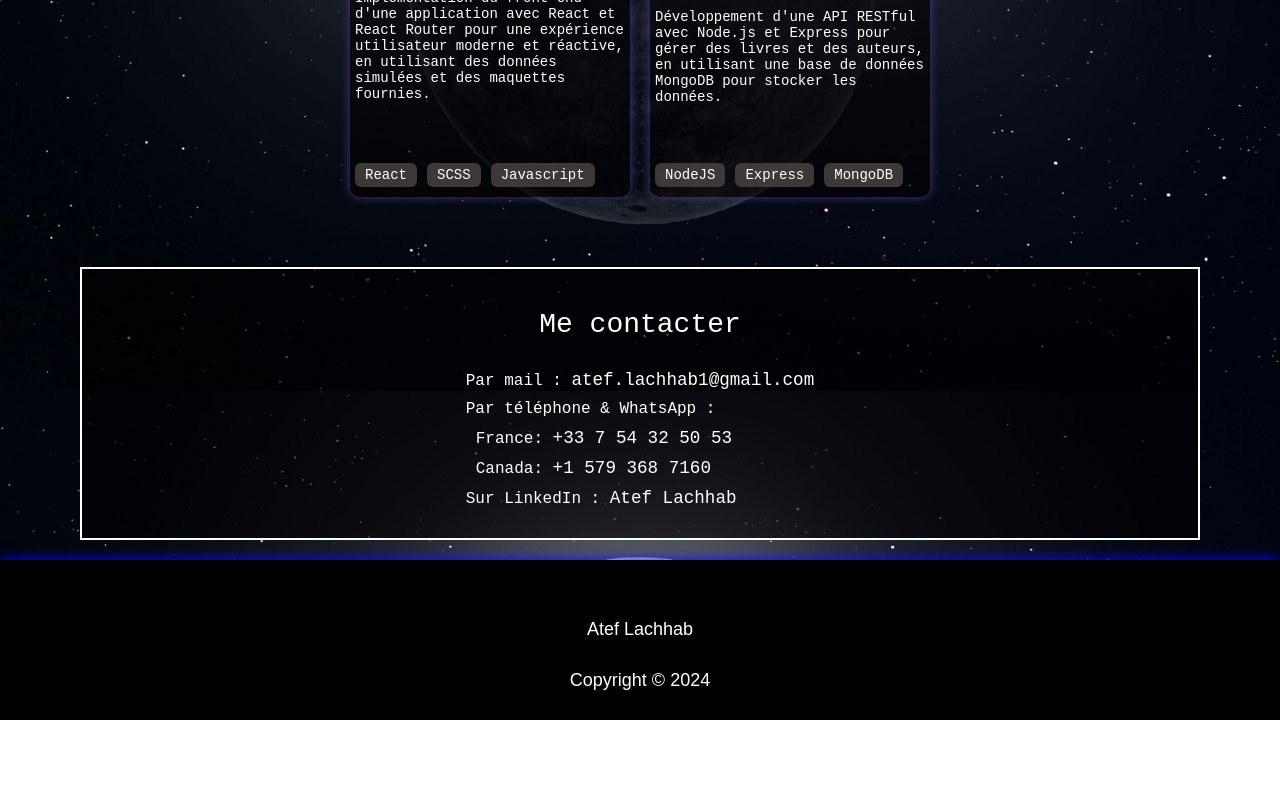
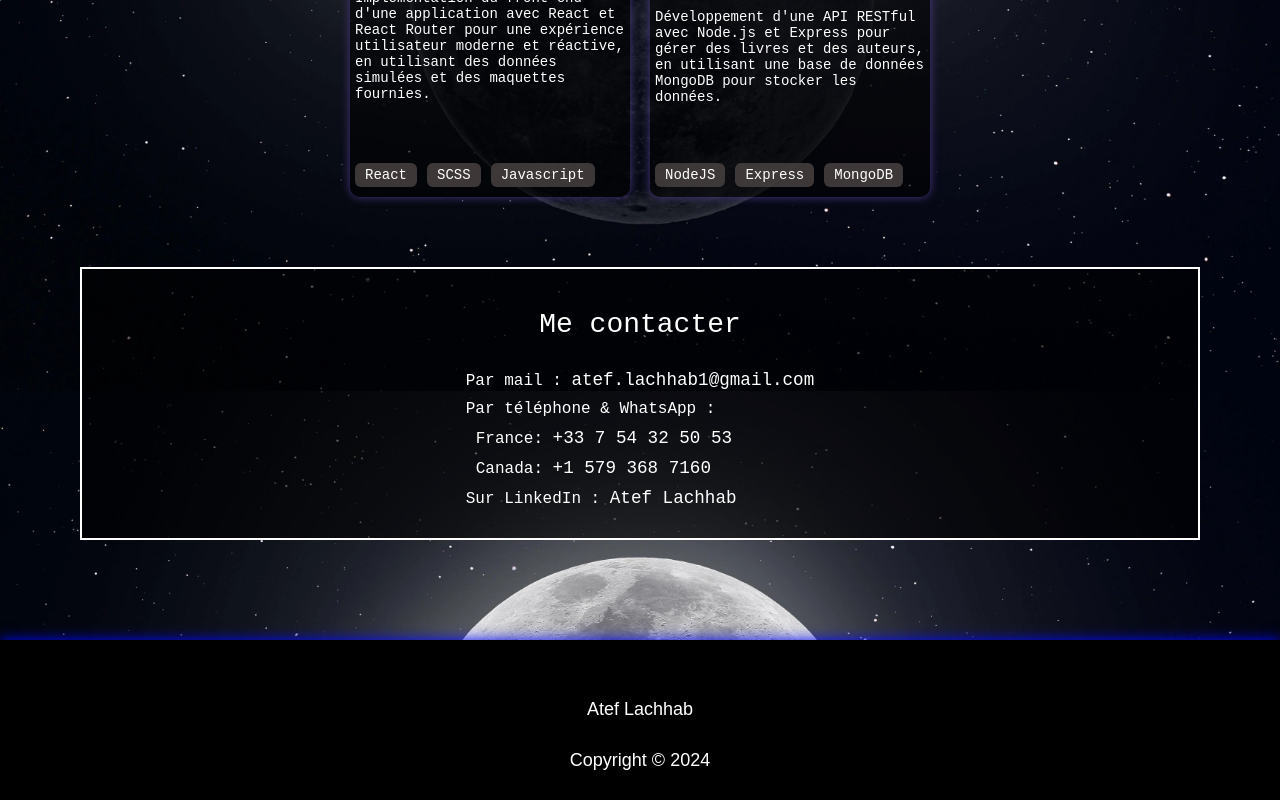
Before and after one commit to Kaazell/my-portfolio, a React (Vite) app: page / in a window 1280 px wide. Shown: the part 2009-2809 px from the top of the page. Before the commit the page ends 2729 px from the top, so only its background shows below. Built offline with nearby package versions, Linux system fonts and the light colour scheme; a web font is replaced by a local one.

Commit message:
feat: footer margin-top increased

```diff
--- a/src/components/Footer/style.module.scss
+++ b/src/components/Footer/style.module.scss
@@ -8,10 +8,10 @@
     align-items: center;
     box-shadow: variables.$blue-blurry;
     height: 10rem;
-    background-color: black
+    background-color: black;
+    margin-top: 5rem;
+    &__text {
+        font-size: 18px;
+        color: white;
+    }
 }
-
-.footer__text {
-    font-size: 18px;
-    color: white;
-}
```
